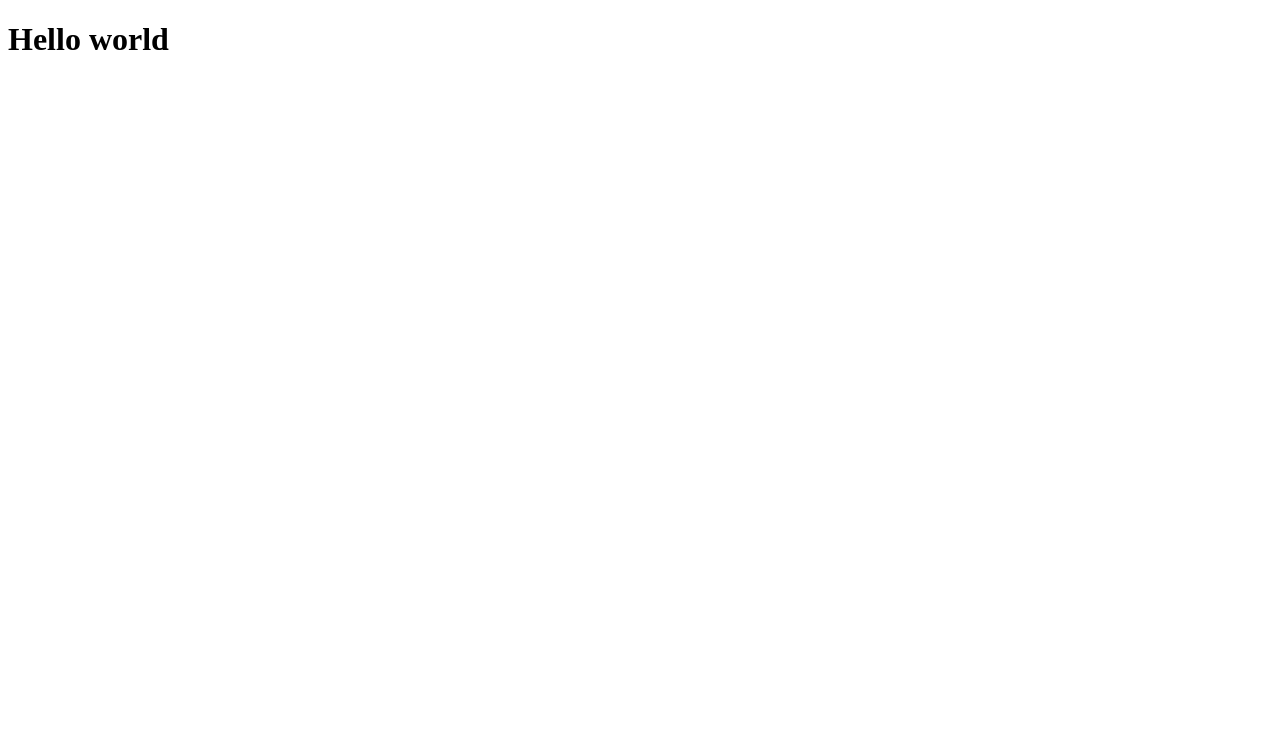
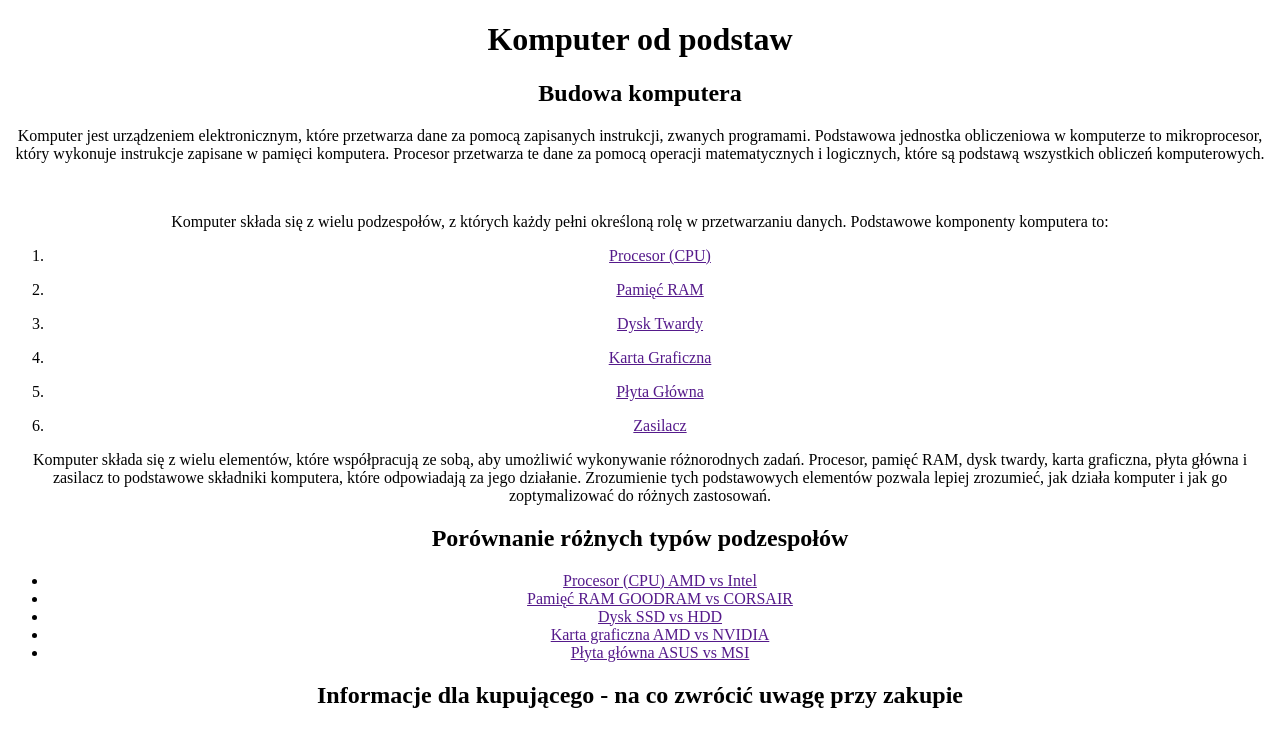
Before and after one commit to xNatilx26/xNatilx26.github.io, a plain HTML site: page index.html in a window 1280 px wide. Drawn offline with Linux system fonts and the light colour scheme.

Commit message:
szkic strony

```diff
--- a/index.html
+++ b/index.html
@@ -1,11 +1,73 @@
 <!DOCTYPE html>
-<html lang="en">
+<html lang="pl">
 <head>
     <meta charset="UTF-8">
     <meta name="viewport" content="width=device-width, initial-scale=1.0">
-    <title>Document</title>
+    <title>Komputer od podstaw</title>
+    <link rel="stylesheet" href="style.css">
 </head>
 <body>
-    <header><h1>Hello world</h1></header>
+    <header><h1>Komputer od podstaw</h1></header>
+    <section>
+        <h2>Budowa komputera</h2>
+        <p>Komputer jest urządzeniem elektronicznym, które przetwarza dane za pomocą zapisanych instrukcji, zwanych programami. Podstawowa jednostka obliczeniowa w komputerze to mikroprocesor, który wykonuje instrukcje zapisane w pamięci komputera. Procesor przetwarza te dane za pomocą operacji matematycznych i logicznych, które są podstawą wszystkich obliczeń komputerowych.</p>
+        <br>
+        <p>Komputer składa się z wielu podzespołów, z których każdy pełni określoną rolę w przetwarzaniu danych. Podstawowe komponenty komputera to:</p>
+        <ol>
+            <li>
+                <a href="">Procesor (CPU)</a>
+                <p></p>
+            </li>
+            <li>
+                <a href="">Pamięć RAM</a>
+                <p></p>
+            </li>
+            <li>
+                <a href="">Dysk Twardy</a>
+                <p></p>
+            </li>
+            <li>
+                <a href="">Karta Graficzna</a>
+                <p></p>
+            </li>
+            <li>
+                <a href="">Płyta Główna</a>
+                <p></p>
+            </li>
+            <li>
+                <a href="">Zasilacz</a>
+                <p></p>
+            </li>
+        </ol>
+        <p>Komputer składa się z wielu elementów, które współpracują ze sobą, aby umożliwić wykonywanie różnorodnych zadań. Procesor, pamięć RAM, dysk twardy, karta graficzna, płyta główna i zasilacz to podstawowe składniki komputera, które odpowiadają za jego działanie. Zrozumienie tych podstawowych elementów pozwala lepiej zrozumieć, jak działa komputer i jak go zoptymalizować do różnych zastosowań.</p>
+    </section>
+    <section>
+        <h2>Porównanie różnych typów podzespołów</h2>
+        <ul>
+            <li>
+                <a href="">Procesor (CPU) AMD vs Intel</a>
+
+            </li>
+            <li>
+                <a href="">Pamięć RAM GOODRAM vs CORSAIR</a>
+
+            </li>
+            <li>
+                <a href="">Dysk SSD vs HDD</a>
+
+            </li>
+            <li>
+                <a href="">Karta graficzna AMD vs NVIDIA</a>
+
+            </li>
+            <li>
+                <a href="">Płyta główna ASUS vs MSI</a>
+
+            </li>
+        </ul>
+    </section>
+    <section>
+        <h2>Informacje dla kupującego - na co zwrócić uwagę przy zakupie</h2>
+    </section>
 </body>
 </html>
--- /dev/null
+++ b/style.css
@@ -0,0 +1,3 @@
+body{
+    text-align: center;
+}
```
